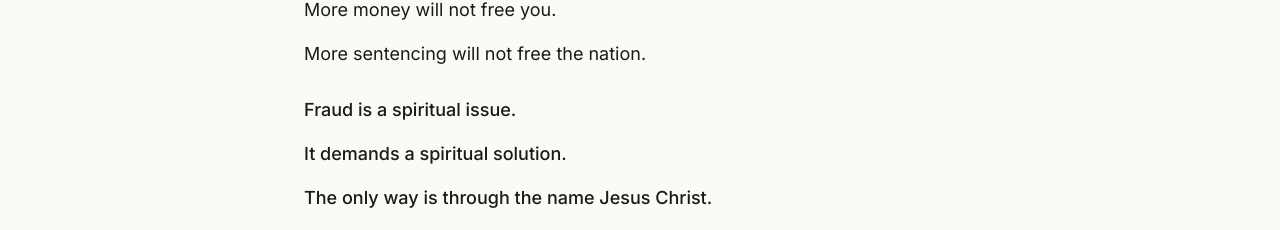
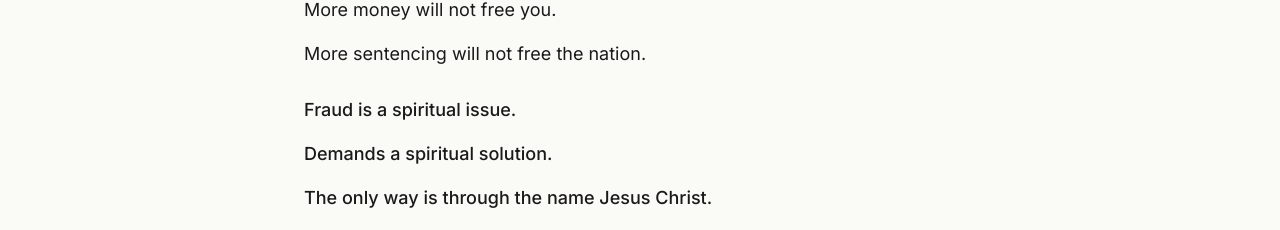
Before and after one commit to whoisjimilitan/restoration-community, a Next.js app in the folder apps/web/: page / in a window 1280 px wide. Shown: the part 3152-3382 px from the top of the page. Built offline with nearby package versions, Linux system fonts and the light colour scheme.

Commit message:
refine: sharpen prophetic command by removing subject pronoun
- Change 'It demands a spiritual solution.' to 'Demands a spiritual solution.'
- Fragment creates staccato urgency and prophetic authority
- More commanding, less explanatory

Co-Authored-By: Claude Haiku 4.5 <noreply@anthropic.com>

```diff
--- a/apps/web/src/app/page.tsx
+++ b/apps/web/src/app/page.tsx
@@ -140,7 +140,7 @@ export default function Home() {
             <p className="pt-3">More money will not free you.</p>
             <p>More sentencing will not free the nation.</p>
             <p className="pt-3 font-medium">Fraud is a spiritual issue.</p>
-            <p className="font-medium">It demands a spiritual solution.</p>
+            <p className="font-medium">Demands a spiritual solution.</p>
             <p className="font-medium">The only way is through the name Jesus Christ.</p>
           </div>
         </motion.div>
```
